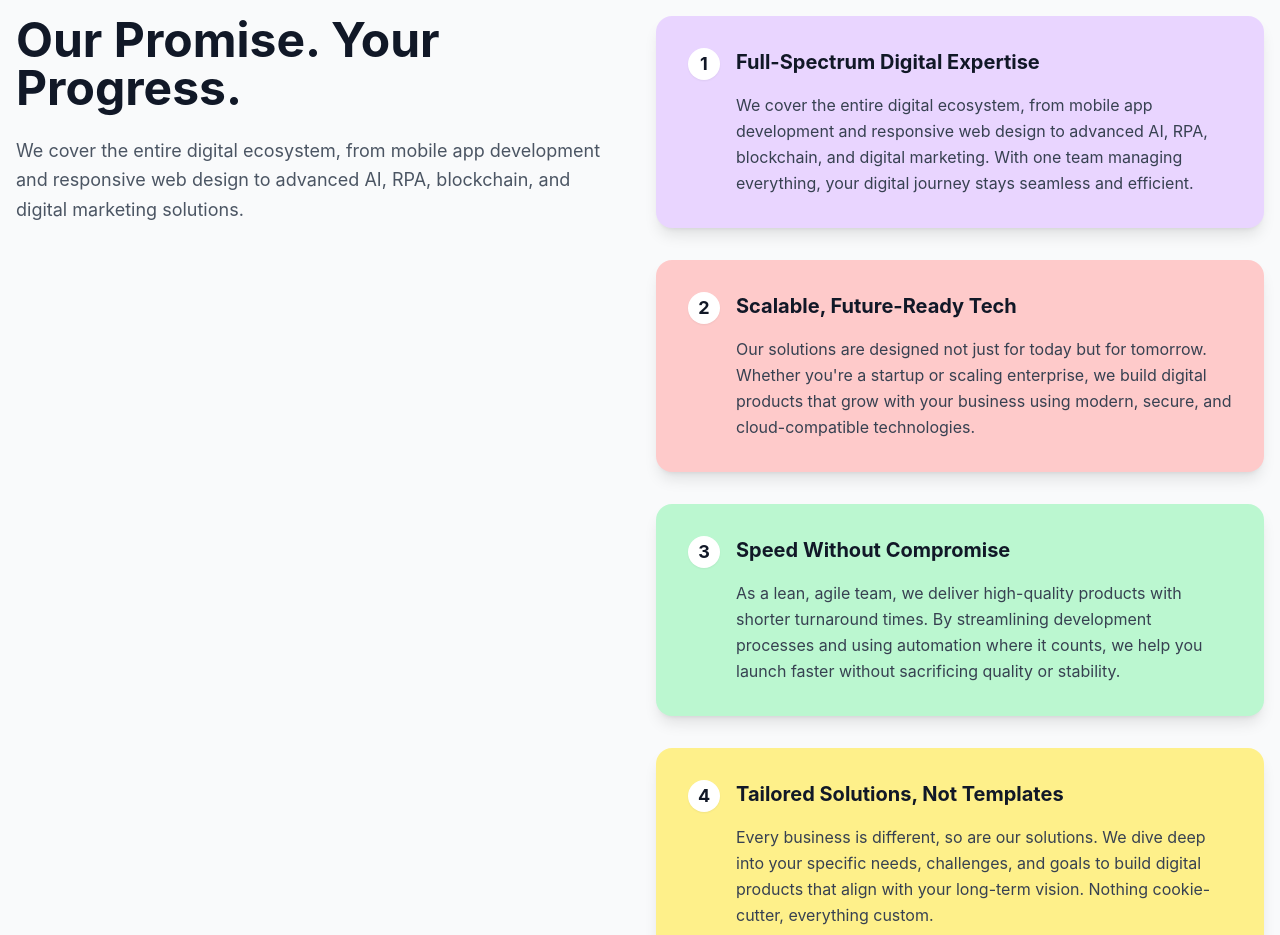
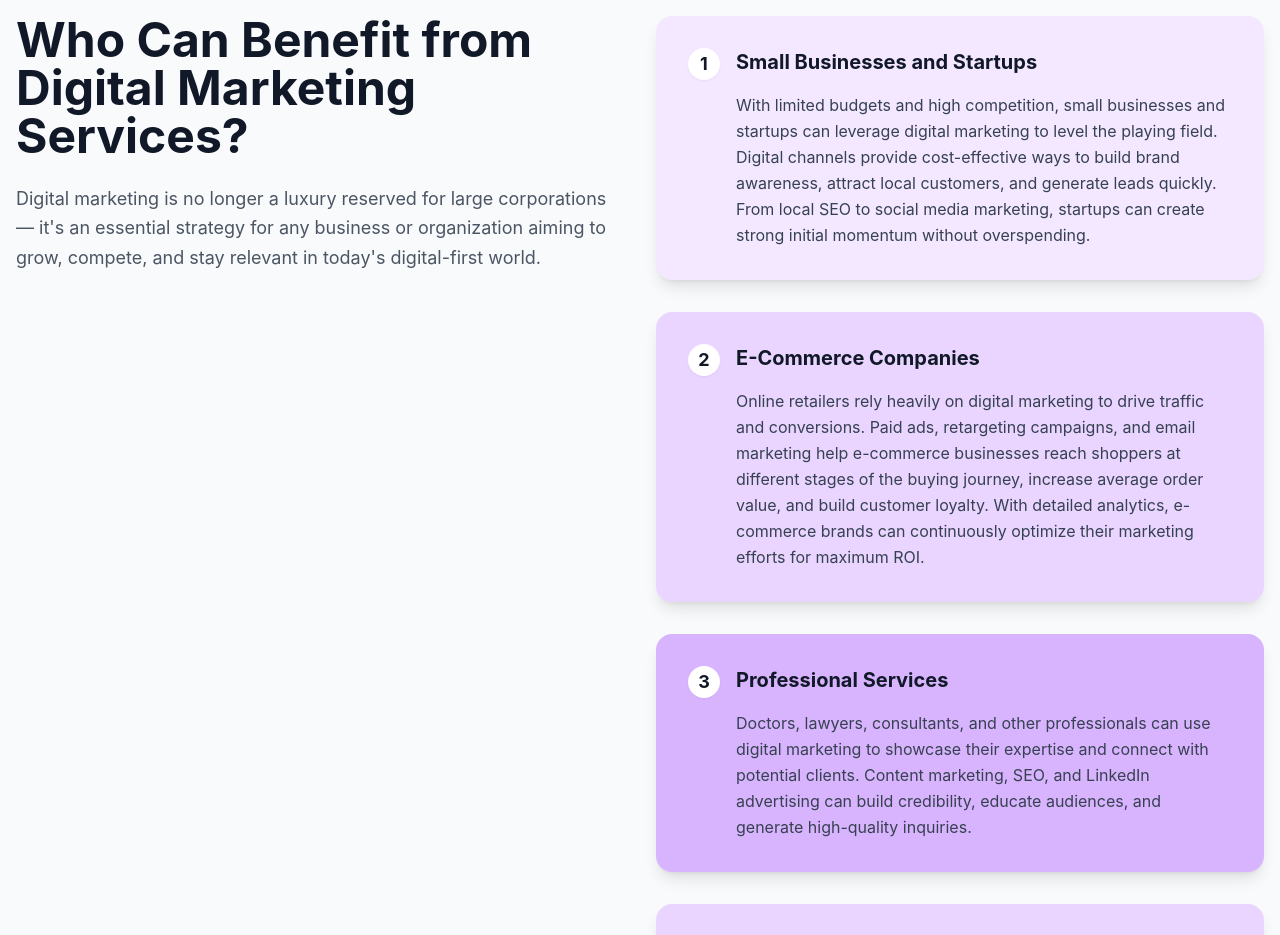
Before and after one commit to rastogi30/Mindor-tech, a Next.js app: page /services/digital-marketing in a window 1280 px wide. Shown: the part 860-1795 px from the top of the page. Built offline with nearby package versions, Linux system fonts and the light colour scheme.

Commit message:
Slider added

```diff
--- a/src/components/Slider.tsx
+++ b/src/components/Slider.tsx
@@ -8,7 +8,7 @@ interface PromiseItem {
 }
 
 interface PromiseProgressProps {
-  variant?: 'web' | 'ai' | 'blockchain' | 'rpa';
+  variant?: 'web' | 'ai' | 'blockchain' | 'rpa' | 'digital';
 }
 
 const PromiseProgress: React.FC<PromiseProgressProps> = ({ variant = 'web' }) => {
@@ -51,7 +51,7 @@ const PromiseProgress: React.FC<PromiseProgressProps> = ({ variant = 'web' }) =>
     }
   ];
 
-    const blockchainItems: PromiseItem[] = [
+  const blockchainItems: PromiseItem[] = [
     {
       id: 1,
       title: "Expertise Across Top Platforms",
@@ -180,6 +180,45 @@ const PromiseProgress: React.FC<PromiseProgressProps> = ({ variant = 'web' }) =>
     }
   ];
 
+    const digitalItems: PromiseItem[] = [
+    {
+      id: 1,
+      title: "Small Businesses and Startups",
+      description: "With limited budgets and high competition, small businesses and startups can leverage digital marketing to level the playing field. Digital channels provide cost-effective ways to build brand awareness, attract local customers, and generate leads quickly. From local SEO to social media marketing, startups can create strong initial momentum without overspending.",
+      bgColor: "bg-purple-100"
+    },
+    {
+      id: 2,
+      title: "E-Commerce Companies",
+      description: "Online retailers rely heavily on digital marketing to drive traffic and conversions. Paid ads, retargeting campaigns, and email marketing help e-commerce businesses reach shoppers at different stages of the buying journey, increase average order value, and build customer loyalty. With detailed analytics, e-commerce brands can continuously optimize their marketing efforts for maximum ROI.",
+      bgColor: "bg-purple-200"
+    },
+    {
+      id: 3,
+      title: "Professional Services",
+      description: "Doctors, lawyers, consultants, and other professionals can use digital marketing to showcase their expertise and connect with potential clients. Content marketing, SEO, and LinkedIn advertising can build credibility, educate audiences, and generate high-quality inquiries.",
+      bgColor: "bg-purple-300"
+    },
+    {
+      id: 4,
+      title: "Established Businesses and Enterprises",
+      description: "Even established companies need to adapt to evolving consumer behaviors. Digital marketing helps these businesses enter new markets, launch new products, and maintain customer engagement. Advanced strategies such as data-driven advertising and influencer collaborations support sustained growth.",
+      bgColor: "bg-purple-200"
+    },
+    {
+      id: 5,
+      title: "Nonprofits and Educational Institutions",
+      description: "Organizations that rely on public support or enrollment benefit from digital marketing by spreading their messaging, raising awareness, and encouraging action. Storytelling through social media, email campaigns, and search marketing enables nonprofits and schools to connect emotionally and build supportive communities.",
+      bgColor: "bg-purple-100"
+    },
+    {
+      id: 6,
+      title: "Local Brick and Mortar Stores",
+      description: "Physical stores that depend on local foot traffic can benefit greatly from digital marketing techniques such as local SEO, Google My Business optimization, and targeted social media advertising. These help attract nearby customers searching for relevant products or services, improving visibility and driving in-store visits.",
+      bgColor: "bg-purple-200"
+    }
+  ];
+
   const getContent = () => {
     switch (variant) {
       case 'blockchain':
@@ -199,6 +238,12 @@ const PromiseProgress: React.FC<PromiseProgressProps> = ({ variant = 'web' }) =>
           items: rpaItems,
           title: "End-to-End RPA Development Services to Transform Your Business",
           subtitle: ""
+        };
+      case 'digital':
+        return {
+          items: digitalItems,
+          title: "Who Can Benefit from Digital Marketing Services?",
+          subtitle: "Digital marketing is no longer a luxury reserved for large corporations — it's an essential strategy for any business or organization aiming to grow, compete, and stay relevant in today's digital-first world."
         };
       default:
         return {
```
